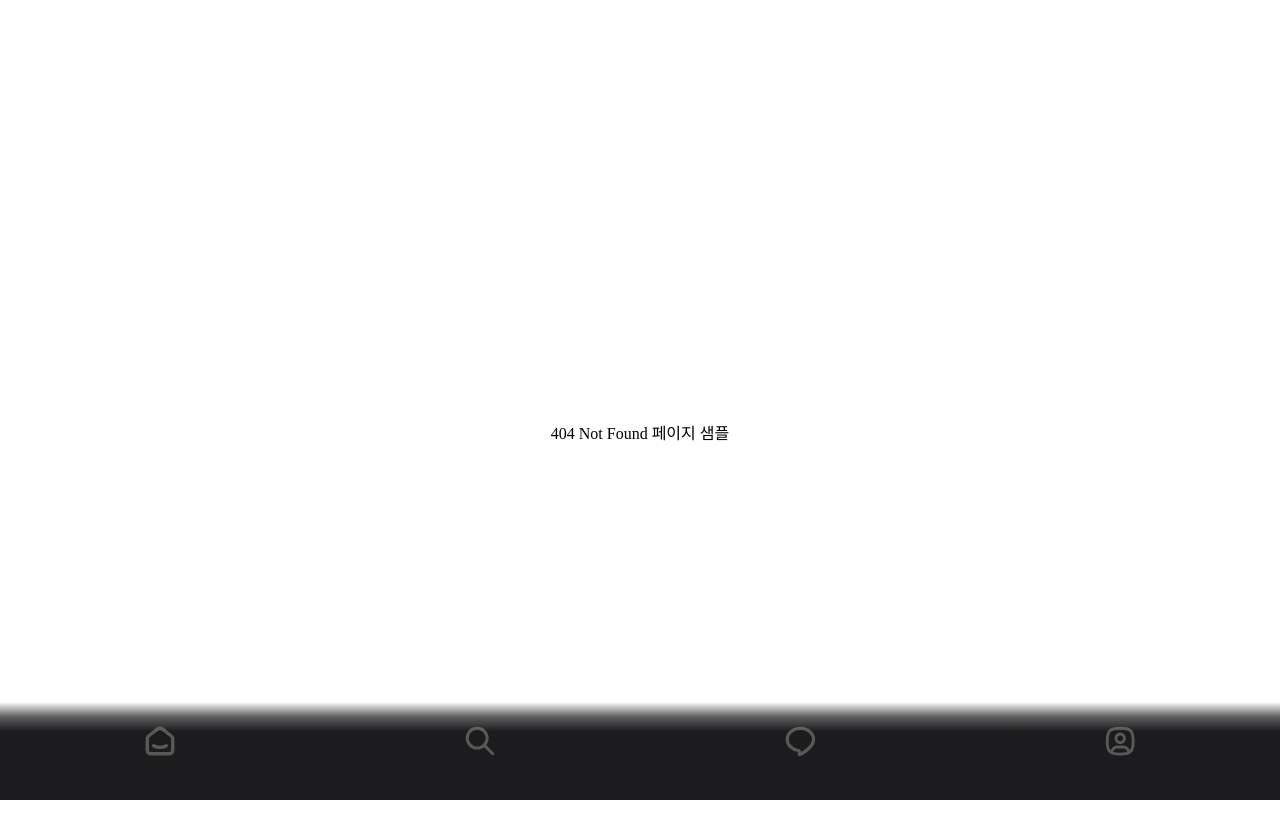
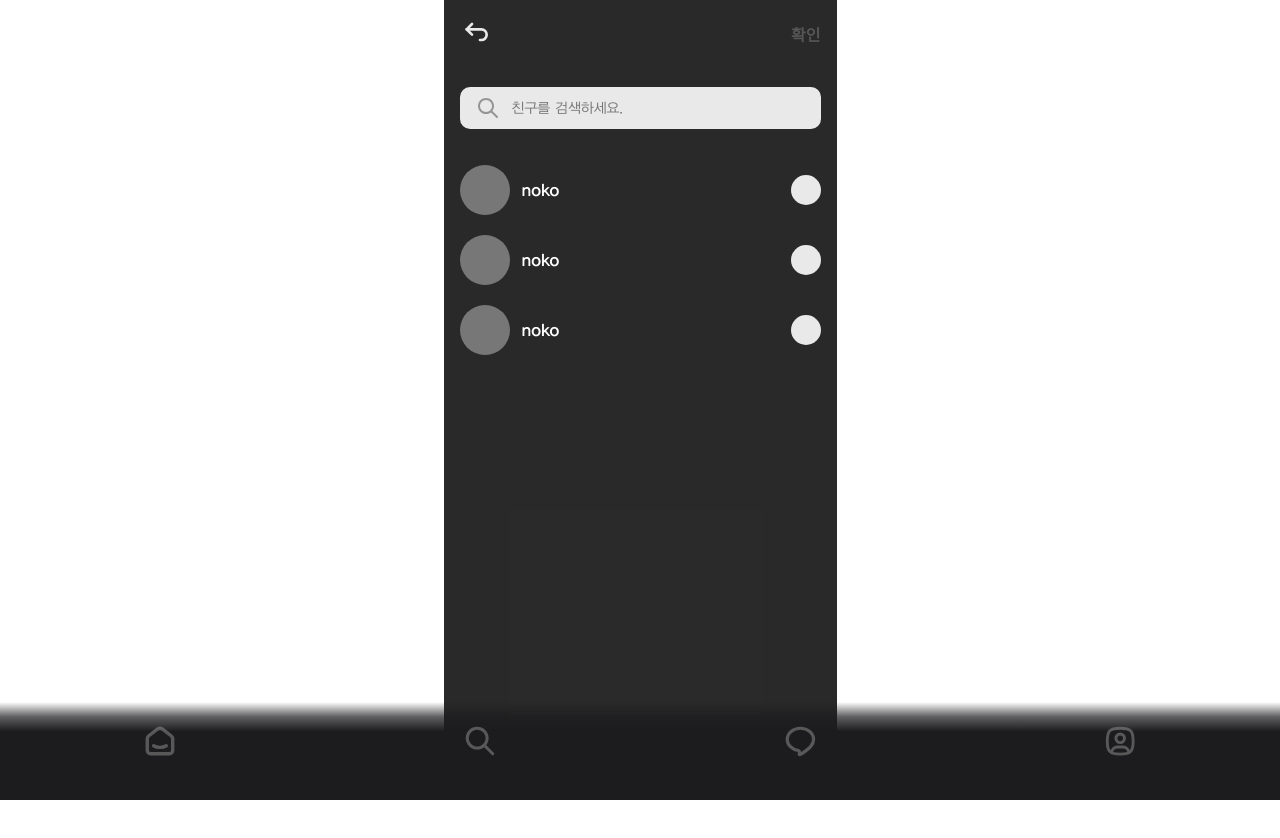
Before and after one commit to UMC-Banddy/client, a React (Vite) app: page /join/create-chat in a window 1280 px wide. Before the commit this address had no page. Shown: the top 838 px of the page. Built offline with nearby package versions, Linux system fonts and the light colour scheme; a web font is replaced by a local one.

Commit message:
feat: join/create-chat 페이지 생성

```diff
--- a/src/App.css
+++ b/src/App.css
@@ -1,10 +1,3 @@
-#root {
-  max-width: 1280px;
-  margin: 0 auto;
-  padding: 2rem;
-  text-align: center;
-}
-
 .logo {
   height: 6em;
   padding: 1.5em;
@@ -44,9 +37,9 @@
 .custom-bottom-gradient {
   background: linear-gradient(
     to top,
-    #1C1C1E 0%,
-    #1C1C1E 70%,
-    rgba(28,28,30,0.7) 85%,
+    #1c1c1e 0%,
+    #1c1c1e 70%,
+    rgba(28, 28, 30, 0.7) 85%,
     transparent 100%
   );
 }
--- a/src/app/router.tsx
+++ b/src/app/router.tsx
@@ -19,6 +19,7 @@ import SettingsPage from "@/pages/Settings/SettingsPage";
 import NotFoundPage from "@/pages/NotFound/NotFoundPage";
 import Join from "@/pages/Join/Join";
 import BandRecruit from "@/pages/Join/BandRecruit";
+import CreateChat from "@/pages/Join/CreateChat";
 
 const routes = [
   {
@@ -45,6 +46,7 @@ const routes = [
 
       { path: "/join", element: <Join /> },
       { path: "/join/band-recruit", element: <BandRecruit /> },
+      { path: "/join/create-chat", element: <CreateChat /> },
     ],
   },
 ];
--- /dev/null
+++ b/src/pages/Join/CreateChat.tsx
@@ -0,0 +1,108 @@
+import back from "@/assets/icons/join/ic_back.svg";
+import search from "@/assets/icons/join/ic_search.svg";
+import clsx from "clsx";
+import { useEffect, useState } from "react";
+import RecruitChat from "./_components/band_recruit/RecruitChat";
+
+const dummyData = [
+  {
+    id: 0,
+    thumbnail: "",
+    name: "noko",
+  },
+  {
+    id: 1,
+    thumbnail: "",
+    name: "noko",
+  },
+  {
+    id: 2,
+    thumbnail: "",
+    name: "noko",
+  },
+];
+
+const CreateChat = () => {
+  const [enableConfirmBtn, setEnableConfirmBtn] = useState(false);
+  const [checkedList, setCheckedList] = useState<number[]>([]);
+
+  useEffect(() => {
+    if (checkedList.length > 0) {
+      setEnableConfirmBtn(true);
+    } else {
+      setEnableConfirmBtn(false);
+    }
+  }, [checkedList]);
+
+  const handleCheckboxClick = (id: number) => {
+    if (checkedList.includes(id)) {
+      setCheckedList(checkedList.filter((itemId) => itemId !== id));
+    } else {
+      setCheckedList([...checkedList, id]);
+    }
+  };
+
+  return (
+    <main className="relative p-[16px] min-h-screen w-[393px] mx-auto bg-[#121212]/90">
+      <div className="flex justify-between mb-[16px] w-full">
+        <button className="p-[0] bg-transparent border-none cursor-pointer">
+          <img src={back} alt="back" />
+        </button>
+        <button
+          className={clsx(
+            "p-[0] bg-transparent border-none text-ibm-sb-16",
+            enableConfirmBtn ? "text-[#79D000] cursor-pointer" : "text-[#555]"
+          )}
+        >
+          확인
+        </button>
+      </div>
+
+      {checkedList.length > 0 && (
+        <section className="flex gap-[20px]">
+          {checkedList.map((item) => (
+            <div key={item} className="flex flex-col items-center gap-[4px]">
+              <div
+                className="size-[50px] rounded-full bg-[#777]"
+                style={{ backgroundImage: `url(${dummyData[item].thumbnail})` }}
+              />
+              <p className="text-hakgyo-r-14 text-[#fff]">
+                {dummyData[item].name}
+              </p>
+            </div>
+          ))}
+        </section>
+      )}
+
+      <div
+        className={clsx(
+          "flex items-center gap-[10px] mb-[36px] px-[16px] w-full h-[42px] rounded-[10px] bg-[#E9E9E9]",
+          checkedList.length > 0 ? "mt-[27px]" : "mt-[36px]"
+        )}
+      >
+        <img className="size-[24px]" src={search} alt="search" />
+        <input
+          type="text"
+          placeholder="친구를 검색하세요."
+          className="w-full h-full bg-transparent border-none text-hakgyo-r-14 focus:outline-none"
+        />
+      </div>
+
+      <section className="flex flex-col gap-[20px]">
+        {dummyData.map((item) => (
+          <RecruitChat
+            key={item.id}
+            enableCheck={true}
+            checked={checkedList.includes(item.id)}
+            onCheck={() => {
+              handleCheckboxClick(item.id);
+            }}
+            isOnlyName={true}
+          />
+        ))}
+      </section>
+    </main>
+  );
+};
+
+export default CreateChat;
--- a/src/pages/Join/_components/band_recruit/RecruitChat.tsx
+++ b/src/pages/Join/_components/band_recruit/RecruitChat.tsx
@@ -4,12 +4,19 @@ interface RecruitChatProps {
   enableCheck?: boolean;
   checked?: boolean;
   onCheck?: () => void;
+  isOnlyName?: boolean;
 }
 
+/**
+ *
+ * @param [isOnlyName] - 이름만 표시 (default: false)
+ * @returns
+ */
 const RecruitChat = ({
   enableCheck = false,
   checked = false,
   onCheck,
+  isOnlyName = false,
 }: RecruitChatProps) => {
   return (
     <div className="flex items-center w-full">
@@ -18,9 +25,11 @@ const RecruitChat = ({
           <div className="size-[50px] rounded-full bg-[#777]"></div>
           <div className="flex flex-col gap-[4px]">
             <p className="text-hakgyo-b-17 text-[#fff]">noko</p>
-            <p className="w-[233px] text-hakgyo-r-14 text-[#CACACA] line-clamp-1">
-              아 뭔가 이상한데 지원 안할래요 취소sdafsdfafsdasadfasdfsadf
-            </p>
+            {!isOnlyName && (
+              <p className="w-[233px] text-hakgyo-r-14 text-[#CACACA] line-clamp-1">
+                아 뭔가 이상한데 지원 안할래요 취소sdafsdfafsdasadfasdfsadf
+              </p>
+            )}
           </div>
         </div>
 
```
Also changed, not shown: src/assets/icons/join/ic_search.svg (added).
